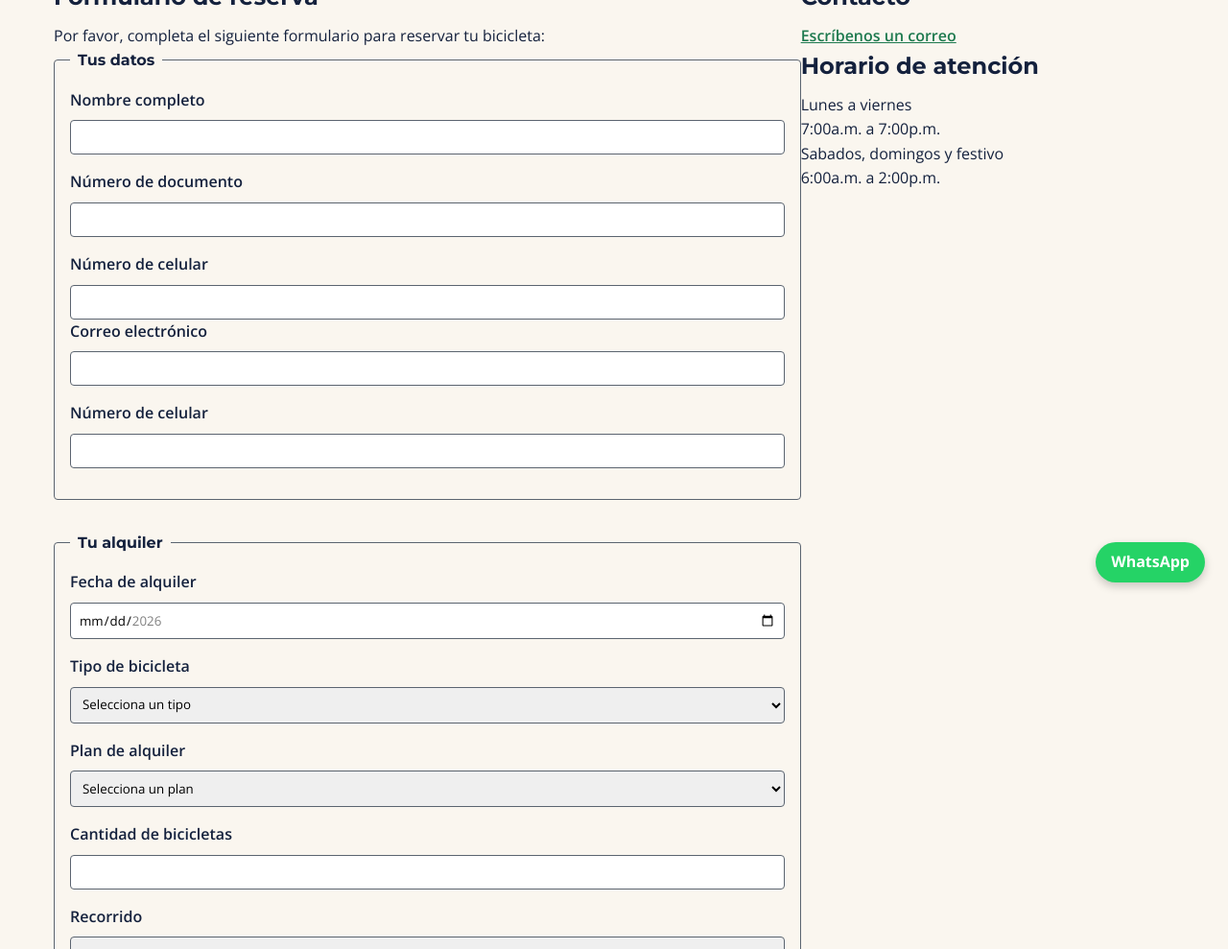
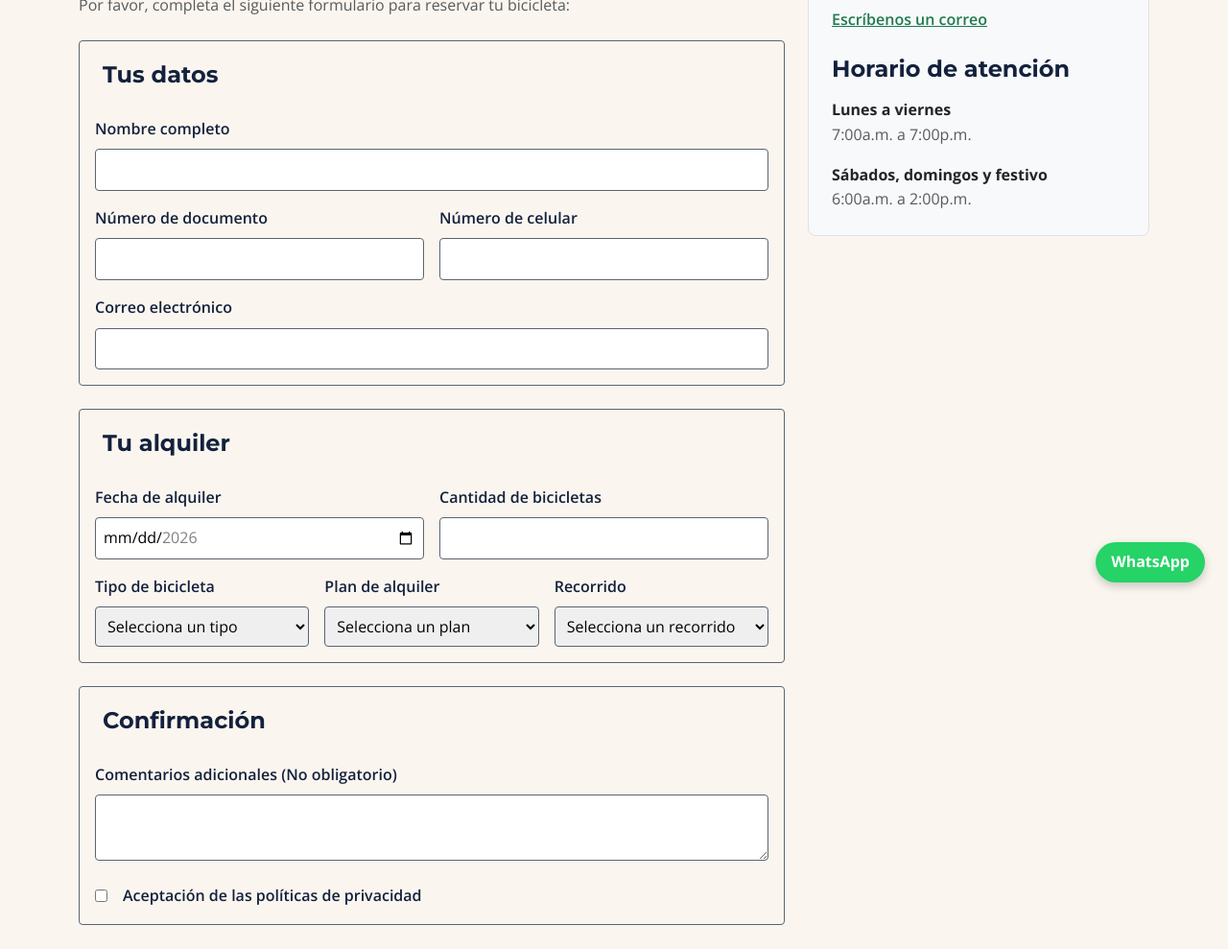
Before and after one commit to JuanjoV7/rueda-libre, a plain HTML site: page paginas/reservas.html in a window 1280 px wide. Shown: the part 169-1158 px from the top of the page at 96% size. Drawn offline with nearby package versions, Linux system fonts and the light colour scheme.

Commit message:
Rueda Libre V2.0-beta

```diff
--- a/css/styles.css
+++ b/css/styles.css
@@ -1,4 +1,3 @@
-
 *,
 *::before,
 *::after {
@@ -22,22 +21,14 @@
   --espacio-lg: 2rem;
 }
 
+
 body {
   font-family: var(--fuente-cuerpo);
   font-weight: 400;
   color: var(--azul-noche);
   background-color: var(--crema);
-  padding: var(--espacio-md);
   padding-bottom: 5rem;
   line-height: 1.6;
-}
-
-main,
-.contenedor-principal {
-  max-width: 75rem;
-  margin-left: auto;
-  margin-right: auto;
-  padding: var(--espacio-md);
 }
 
 h1,
@@ -49,7 +40,6 @@ h6 {
   font-family: var(--fuente-titulos);
   font-weight: 700;
   color: var(--azul-noche);
-  margin-bottom: var(--espacio-sm);
 }
 
 .texto-secundario,
@@ -67,7 +57,6 @@ a:hover {
   color: var(--naranja-pedal);
   text-decoration: underline;
 }
-
 
 .menu {
   display: flex;
@@ -109,6 +98,14 @@ a:hover {
   color: var(--verde-ruta);
   outline: 3px solid var(--naranja-pedal);
   outline-offset: 3px;
+}
+
+.footer {
+  display: flex;
+  flex-direction: column;
+  align-items: center;
+  gap: 1rem;
+  text-align: center;
 }
 
 
@@ -167,13 +164,6 @@ button:focus,
   outline-offset: 3px;
 }
 
-.footer {
-  display: flex;
-  flex-direction: column;
-  align-items: center;
-  gap: 1rem;
-  text-align: center;
-}
 
 table {
   width: 100%;
@@ -251,17 +241,6 @@ form button {
 }
 
 
-.fila-campos {
-  display: flex;
-  flex-direction: column;
-  gap: 1rem;
-}
-
-.fila-campos p {
-  flex: 1;
-  margin-bottom: 0;
-}
-
 
 @media (min-width: 768px) {
   .menu {
@@ -276,12 +255,6 @@ form button {
 }
 
 @media (min-width: 1200px) {
-  .contenedor-reservas {
-    display: grid;
-    grid-template-columns: 2fr 1fr;
-    align-items: start;
-  }
-
   .footer {
     flex-direction: row;
     justify-content: space-around;
--- a/paginas/reservas.html
+++ b/paginas/reservas.html
@@ -11,8 +11,15 @@
       href="https://fonts.googleapis.com/css2?family=Montserrat:ital,wght@0,100..900;1,100..900&family=Open+Sans:ital,wght@0,300..800;1,300..800&display=swap"
       rel="stylesheet"
     />
+    <link
+      href="https://cdn.jsdelivr.net/npm/bootstrap@5.3.3/dist/css/bootstrap.min.css"
+      rel="stylesheet"
+      integrity="sha384-QWTKZyjpPEjISv5WaRU9OFeRpok6YctnYmDr5pNlyT2bRjXh0JMhjY6hW+ALEwIH"
+      crossorigin="anonymous"
+    />
     <link rel="stylesheet" href="../css/styles.css" />
   </head>
+
   <body>
     <header class="menu">
       <h1>Rueda Libre</h1>
@@ -26,18 +33,21 @@
       </nav>
     </header>
 
-    <main class="contenedor-reservas">
-      <section>
-        <h2>Formulario de reserva</h2>
-        <p>
+    <main class="container my-4">
+      <div class="row g-4" id="reservas">
+        <section class="col-12 col-md-8">
+          <h2 class="mb-2">Formulario de reserva</h2>
+          <p class="text-body-secondary mb-4">
             Por favor, completa el siguiente formulario para reservar tu
             bicicleta:
           </p>
 
           <form action="#" method="post">
-          <fieldset>
+            <fieldset class="mb-4">
               <legend>Tus datos</legend>
-            <p>
+
+              <div class="row g-3">
+                <div class="col-12">
                   <label for="nombre">Nombre completo</label>
                   <input
                     type="text"
@@ -46,9 +56,9 @@
                     required
                     minlength="3"
                   />
-            </p>
-            <section class="fila-campos">
-              <p>
+                </div>
+
+                <div class="col-12 col-md-6">
                   <label for="documento">Número de documento</label>
                   <input
                     type="tel"
@@ -58,8 +68,9 @@
                     minlength="6"
                     maxlength="10"
                   />
-              </p>
-              <p>
+                </div>
+
+                <div class="col-12 col-md-6">
                   <label for="celular">Número de celular</label>
                   <input
                     type="tel"
@@ -71,30 +82,20 @@
                     pattern="3[0-9]{9}"
                     title="El número debe tener 10 dígitos y empezar por 3"
                   />
-              </p>
-            </section>
-            <p>
+                </div>
+
+                <div class="col-12">
                   <label for="correo">Correo electrónico</label>
                   <input type="email" id="correo" name="correo" required />
-            </p>
-            <p>
-              <label for="celular">Número de celular</label>
-              <input
-                type="tel"
-                id="celular"
-                name="celular"
-                required
-                minlength="10"
-                maxlength="10"
-                pattern="3[0-9]{9}"
-                title="El número debe tener 10 dígitos y empezar por 3"
-              />
-            </p>
+                </div>
+              </div>
             </fieldset>
 
-          <fieldset>
+            <fieldset class="mb-4">
               <legend>Tu alquiler</legend>
-            <p>
+
+              <div class="row g-3">
+                <div class="col-12 col-md-6">
                   <label for="fecha">Fecha de alquiler</label>
                   <input
                     type="date"
@@ -104,26 +105,9 @@
                     min="2026-11-01"
                     max="2026-12-31"
                   />
-            </p>
-            <p>
-              <label for="tipobici">Tipo de bicicleta</label>
-              <select id="tipobici" name="tipobici" required>
-                <option value="">Selecciona un tipo</option>
-                <option value="urbana">Urbana</option>
-                <option value="montaña">Montaña</option>
-                <option value="eléctrica">Eléctrica</option>
-              </select>
-            </p>
-            <p>
-              <label for="plan">Plan de alquiler</label>
-              <select id="plan" name="plan" required>
-                <option value="">Selecciona un plan</option>
-                <option value="1hora">1 hora</option>
-                <option value="mediodia">Medio dia</option>
-                <option value="diacompleto">Día completo</option>
-              </select>
-            </p>
-            <p>
+                </div>
+
+                <div class="col-12 col-md-6">
                   <label for="cantidad">Cantidad de bicicletas</label>
                   <input
                     type="number"
@@ -133,8 +117,29 @@
                     min="1"
                     max="6"
                   />
-            </p>
-            <p>
+                </div>
+
+                <div class="col-12 col-md-4">
+                  <label for="tipobici">Tipo de bicicleta</label>
+                  <select id="tipobici" name="tipobici" required>
+                    <option value="">Selecciona un tipo</option>
+                    <option value="urbana">Urbana</option>
+                    <option value="montaña">Montaña</option>
+                    <option value="eléctrica">Eléctrica</option>
+                  </select>
+                </div>
+
+                <div class="col-12 col-md-4">
+                  <label for="plan">Plan de alquiler</label>
+                  <select id="plan" name="plan" required>
+                    <option value="">Selecciona un plan</option>
+                    <option value="1hora">1 hora</option>
+                    <option value="mediodia">Medio dia</option>
+                    <option value="diacompleto">Día completo</option>
+                  </select>
+                </div>
+
+                <div class="col-12 col-md-4">
                   <label for="recorrido">Recorrido</label>
                   <select id="recorrido" name="recorrido" required>
                     <option value="">Selecciona un recorrido</option>
@@ -143,12 +148,15 @@
                     <option value="retolaspalmas">Reto Las Palmas</option>
                     <option value="ninguno">Ninguno</option>
                   </select>
-            </p>
+                </div>
+              </div>
             </fieldset>
 
-          <fieldset>
+            <fieldset class="mb-4">
               <legend>Confirmación</legend>
-            <p>
+
+              <div class="row g-3">
+                <div class="col-12">
                   <label for="comentarios"
                     >Comentarios adicionales (No obligatorio)</label
                   >
@@ -158,36 +166,53 @@
                     rows="2"
                     maxlength="300"
                   ></textarea>
-            </p>
-            <p>
-              <label for="politicas"
+                </div>
+
+                <div class="col-12 d-flex align-items-center gap-2">
+                  <input
+                    type="checkbox"
+                    id="politicas"
+                    name="politicas"
+                    required
+                  />
+                  <label for="politicas" class="mb-0"
                     >Aceptación de las políticas de privacidad</label
                   >
-              <input type="checkbox" id="politicas" name="politicas" required />
+                </div>
+              </div>
+            </fieldset>
+
+            <p>
+              <button type="submit" class="boton-reservar">
+                Confirmar reserva
+              </button>
             </p>
-          </fieldset>
-          <p><button type="submit">Confirmar reserva</button></p>
           </form>
         </section>
 
-      <aside>
-        <section>
-          <h2>Contacto</h2>
-          <p>
-            <a href="mailto:correocontacto@example.com">Escríbenos un correo</a>
+        <aside class="col-12 col-md-4">
+          <div class="p-4 border rounded-3 bg-body-tertiary">
+            <section class="mb-4">
+              <h2 class="h4 fw-bold mb-2">Contacto</h2>
+              <p class="mb-0">
+                <a href="mailto:correocontacto@example.com"
+                  >Escríbenos un correo</a
+                >
               </p>
             </section>
 
             <section>
-          <h2>Horario de atención</h2>
-          <dl>
-            <dt>Lunes a viernes</dt>
-            <dd>7:00a.m. a 7:00p.m.</dd>
-            <dt>Sabados, domingos y festivo</dt>
-            <dd>6:00a.m. a 2:00p.m.</dd>
+              <h2 class="h4 fw-bold mb-3">Horario de atención</h2>
+              <dl class="mb-0">
+                <dt class="fw-bold text-dark">Lunes a viernes</dt>
+                <dd class="mb-3 text-body-secondary">7:00a.m. a 7:00p.m.</dd>
+                <dt class="fw-bold text-dark">Sábados, domingos y festivo</dt>
+                <dd class="mb-0 text-body-secondary">6:00a.m. a 2:00p.m.</dd>
               </dl>
             </section>
+          </div>
         </aside>
+      </div>
     </main>
 
     <footer class="footer">
@@ -208,5 +233,15 @@
     >
       WhatsApp
     </a>
+    <script
+      src="https://cdn.jsdelivr.net/npm/@popperjs/core@2.11.8/dist/umd/popper.min.js"
+      integrity="sha384-I7E8VVD/ismYTF4hNIPjVp/Zjvgyol6VFvRkX/vR+Vc4jQkC+hVqc2pM8ODewa9r"
+      crossorigin="anonymous"
+    ></script>
+    <script
+      src="https://cdn.jsdelivr.net/npm/bootstrap@5.3.8/dist/js/bootstrap.min.js"
+      integrity="sha384-G/EV+4j2dNv+tEPo3++6LCgdCROaejBqfUeNjuKAiuXbjrxilcCdDz6ZAVfHWe1Y"
+      crossorigin="anonymous"
+    ></script>
   </body>
 </html>
```
Also changed, not shown: paginas/tarifas.html (+58 -17 lines). Lines whose indentation alone changed are shown as unchanged.
